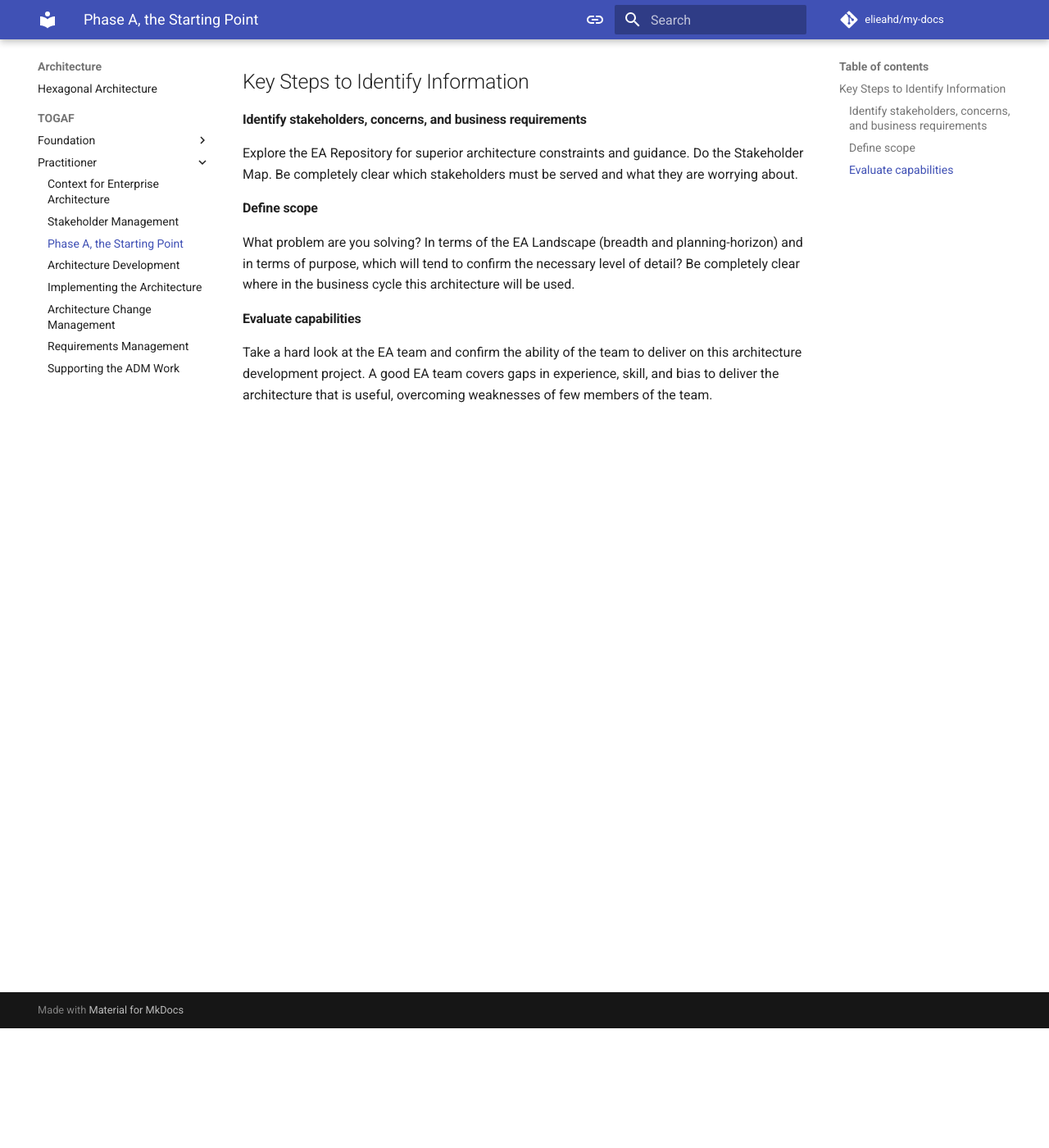
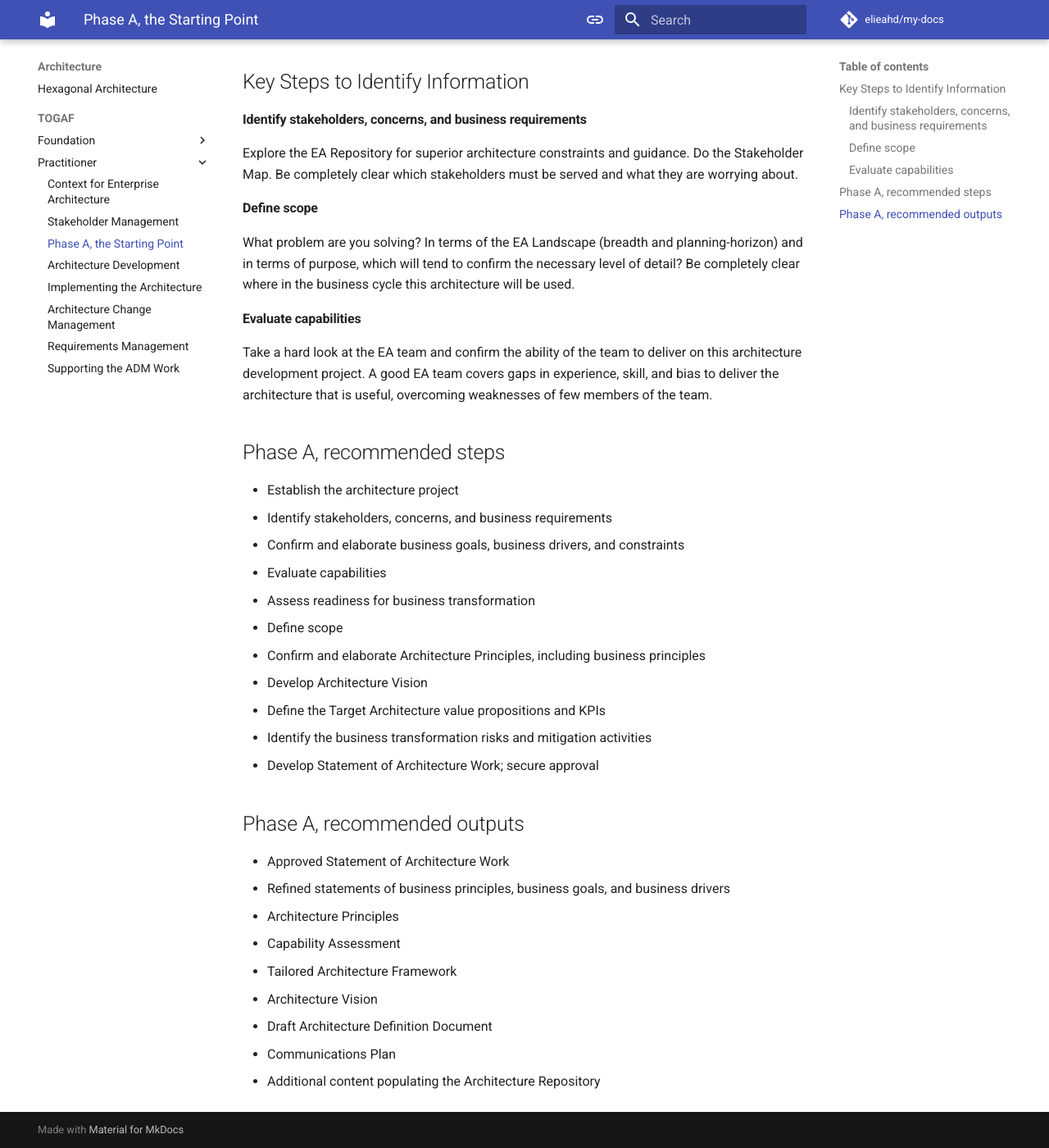
Before and after one commit to elieahd/my-docs, an MkDocs documentation site: the page built from docs/architecture/togaf/practitioner/unit3.md, in a window 1280 px wide and 1400 px high, scrolled down 146 px. Shown: the whole window at 82% size. Built offline with MkDocs 1.6.1 and Material for MkDocs 9.7.7, drawn with Linux system fonts in a browser that asks for light colours; comment, search, counter and statistics services are not loaded.

Commit message:
Update unit3.md

```diff
--- a/docs/architecture/togaf/practitioner/unit3.md
+++ b/docs/architecture/togaf/practitioner/unit3.md
@@ -8,3 +8,29 @@ What problem are you solving? In terms of the EA Landscape (breadth and planning
 
 #### Evaluate capabilities
 Take a hard look at the EA team and confirm the ability of the team to deliver on this architecture development project. A good EA team covers gaps in experience, skill, and bias to deliver the architecture that is useful, overcoming weaknesses of few members of the team.
+
+## Phase A, recommended steps
+
+* Establish the architecture project
+* Identify stakeholders, concerns, and business requirements
+* Confirm and elaborate business goals, business drivers, and constraints
+* Evaluate capabilities
+* Assess readiness for business transformation
+* Define scope
+* Confirm and elaborate Architecture Principles, including business principles
+* Develop Architecture Vision
+* Define the Target Architecture value propositions and KPIs
+* Identify the business transformation risks and mitigation activities
+* Develop Statement of Architecture Work; secure approval
+
+## Phase A, recommended outputs
+
+* Approved Statement of Architecture Work
+* Refined statements of business principles, business goals, and business drivers
+* Architecture Principles
+* Capability Assessment
+* Tailored Architecture Framework
+* Architecture Vision
+* Draft Architecture Definition Document
+* Communications Plan
+* Additional content populating the Architecture Repository
```
